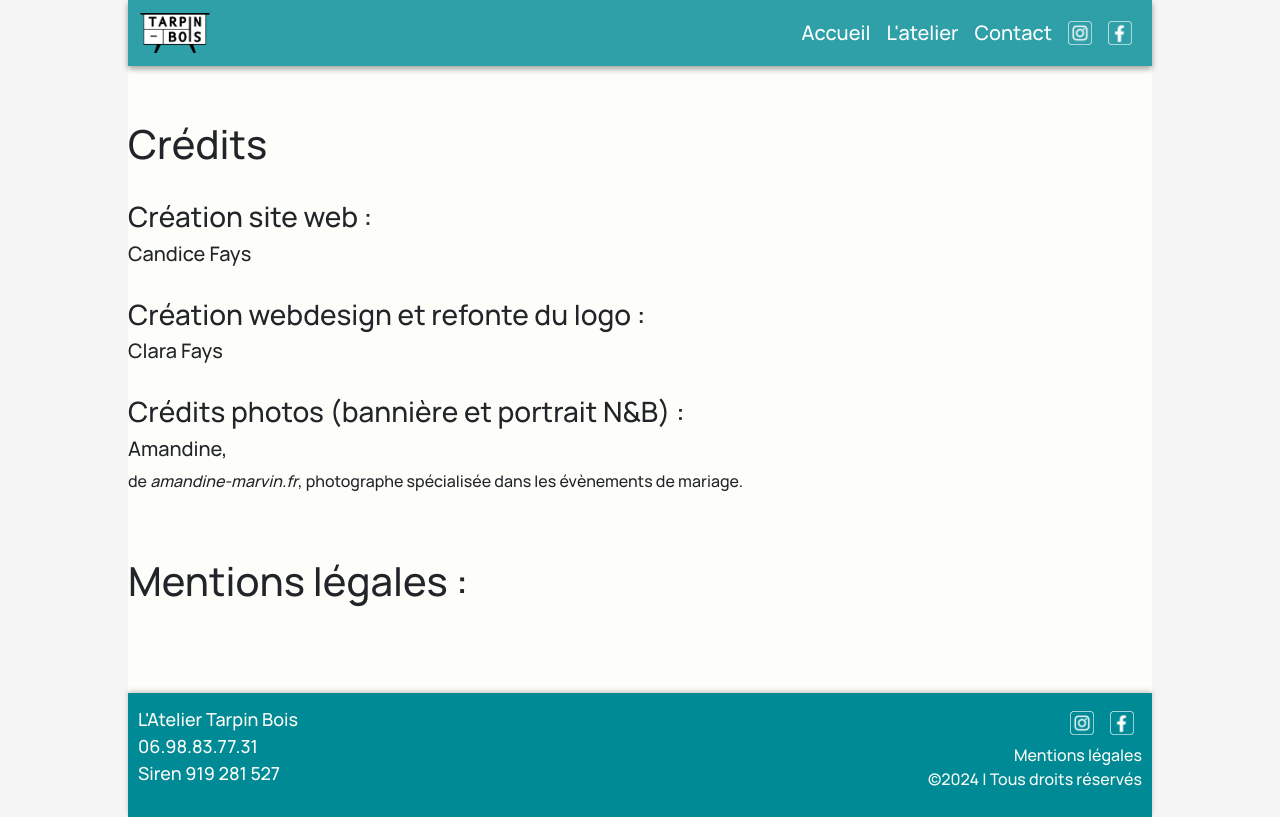
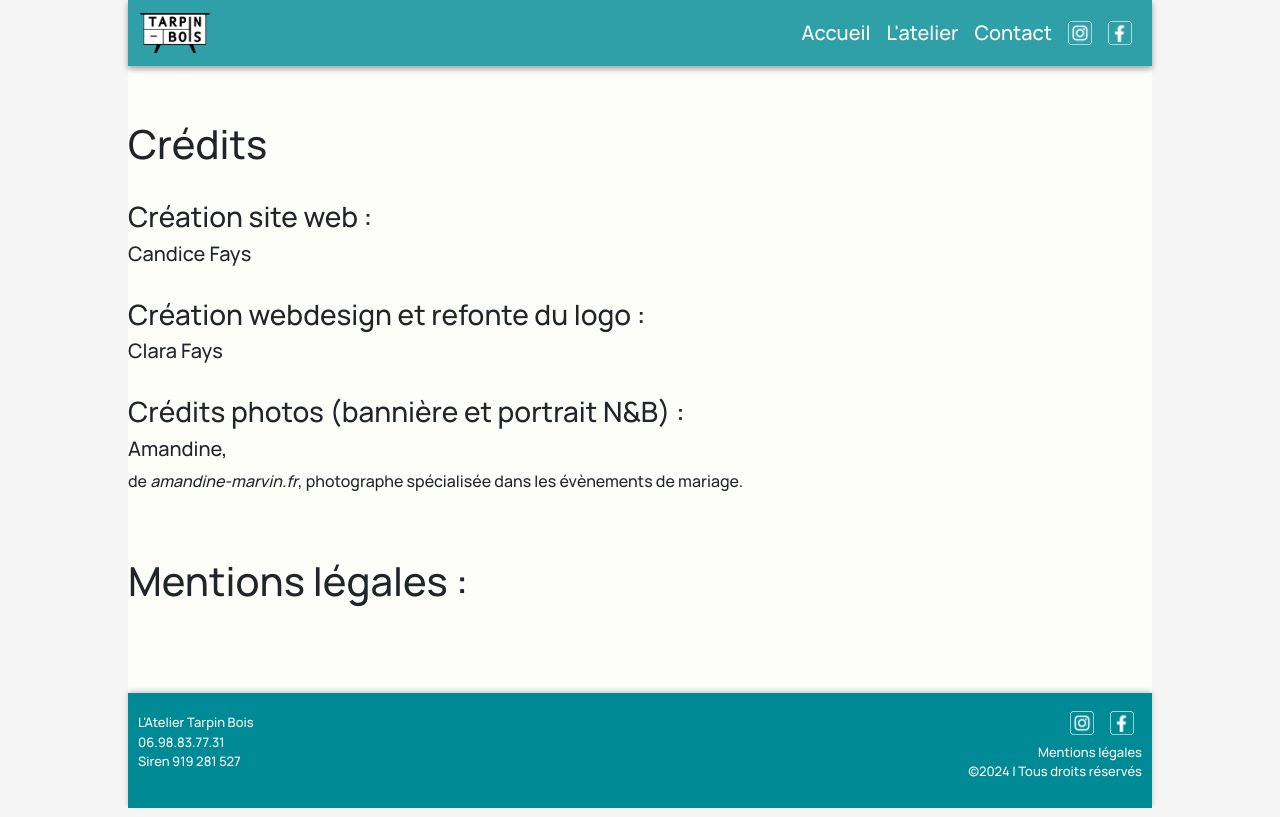
Before and after one commit to CanFays/l-atelier-tarpin-bois, a React (Create React App) app: page /mentions-legales in a window 1280 px wide. Built offline with nearby package versions, Linux system fonts and the light colour scheme.

Commit message:
font size footer small

```diff
--- a/src/components/MyFooter.css
+++ b/src/components/MyFooter.css
@@ -1,9 +1,8 @@
 footer {
-  /* position: absolute;
-  bottom: 0; */
   width: 100%;
   margin-top: 40px;
   padding: 10px;
+  font-size: small;
   background-color: #008A95;
   box-shadow: 0 -2px 5px rgba(0, 0, 0, 0.2);
   display: flex;
@@ -23,7 +22,6 @@ footer, footer a {
 }
 
 .footer-infos-left {
-  font-size: large;
   margin: unset;
 }
 
```
